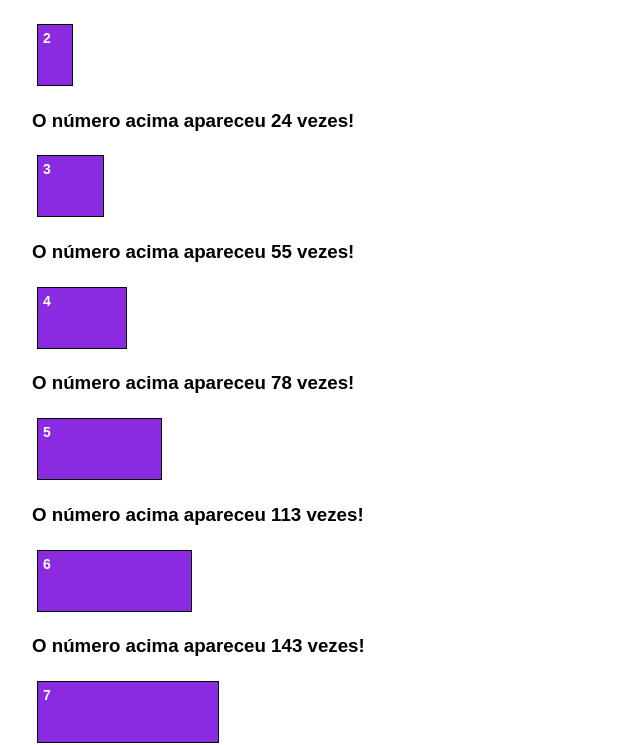
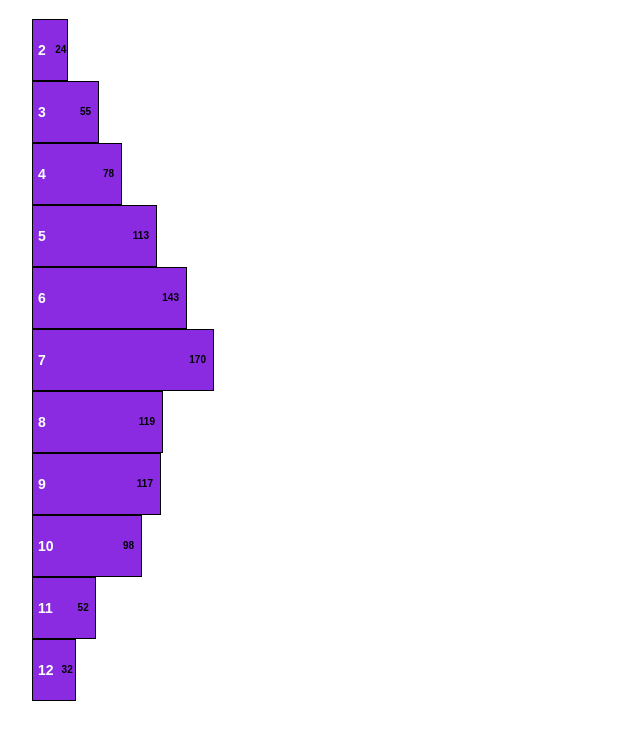
Before and after one commit to Kenzie-Academy-Brasil-Developers/entrega-rolando-dados-sprint-3-madurubini, a plain HTML site: page index.html in a window 1280 px wide. Shown: the part 61-806 px from the top of the page, without its empty margins (0-640 px from the left). Drawn offline with Linux system fonts and the light colour scheme.

Commit message:
Fix da estilização

```diff
--- a/index.html
+++ b/index.html
@@ -7,10 +7,14 @@
     <title>Rolando dados</title>
 </head>
 <body>
-    <h1>Rolando dados</h1>
-    <div id="bars">
+    <div class="container">
+        <h1>Rolando dados</h1>
+        <div id="bars">
 
     </div>
+
+    </div>
+
 
     <script src="script.js"></script>
 </body>
--- a/script.js
+++ b/script.js
@@ -36,12 +36,12 @@ const criarBarra = () => {
        let textIndice = document.createTextNode(contador +2);
        barra.appendChild(textIndice);
 
-       titulo.innerText = "O número acima apareceu " + diceResults[contador] + " vezes!"
+       titulo.innerText = (diceResults[contador])
 
 
        let destino = document.getElementById("bars")
        destino.appendChild(barra);
-       destino.appendChild(titulo);
+       barra.appendChild(titulo);
    }
 
 }
--- a/style.css
+++ b/style.css
@@ -2,6 +2,11 @@ body {
     max-width: 95vw;
     margin: 0 auto;
     font-family: Arial, Helvetica, sans-serif;
+}
+
+.container{
+    margin: 0 auto;
+    max-width: 95vw;
 }
 
 #bars{
@@ -16,13 +21,15 @@ body {
 .barras{
     background-color: blueviolet;
     color: white;
-    border: 1px solid black;
+    border: 0.5px solid black;
     padding: 5px;
-    margin: 5px;
     font-size: 14px;
     font-weight: bold;
     text-align: start;
     height: 50px;
+    display: flex;
+    justify-content: space-between;
+    align-items: center;
 }
 
 .barras:hover {
@@ -32,8 +39,10 @@ body {
 
 .titulo {
 
-
-    max-width: 50%;
-
+    color: black;
+    max-width: 20%;
+   display: inline;
+   font-size: 10px;
+   padding: 2px;
 
 }
```
